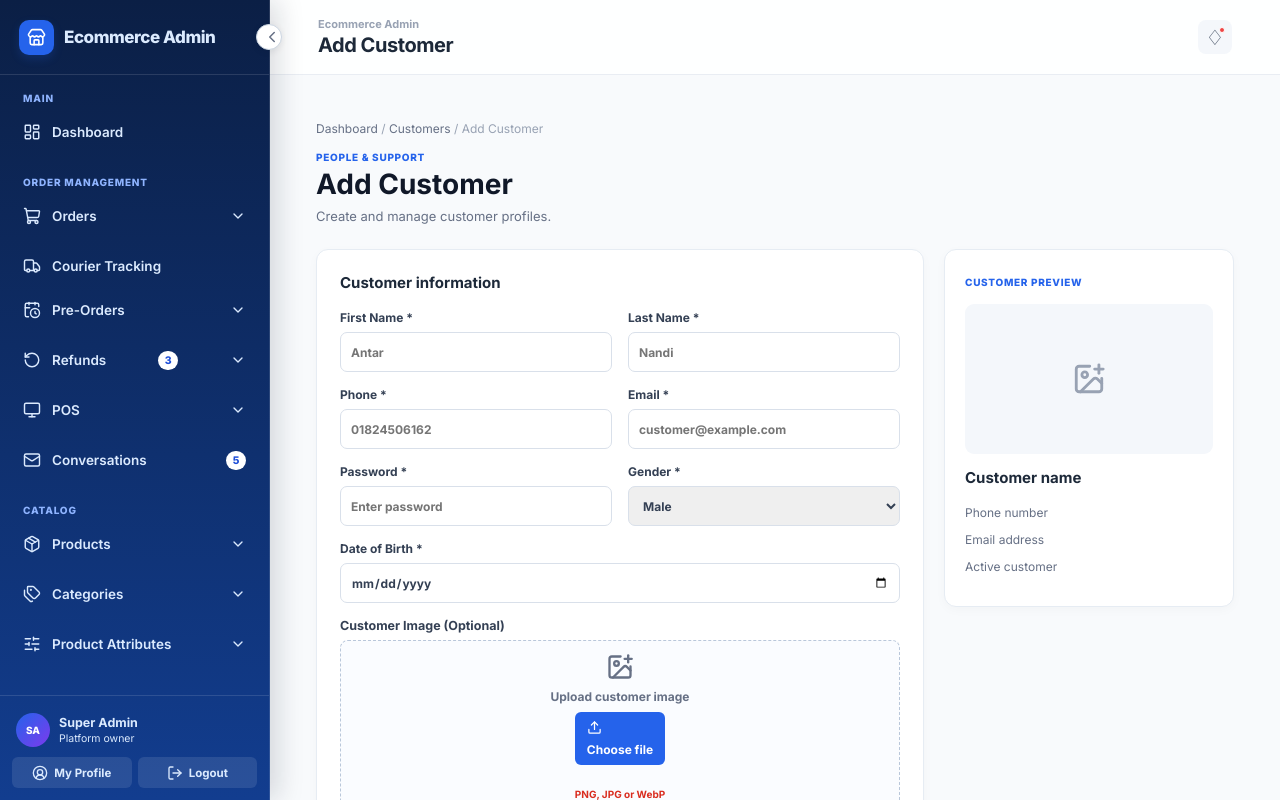
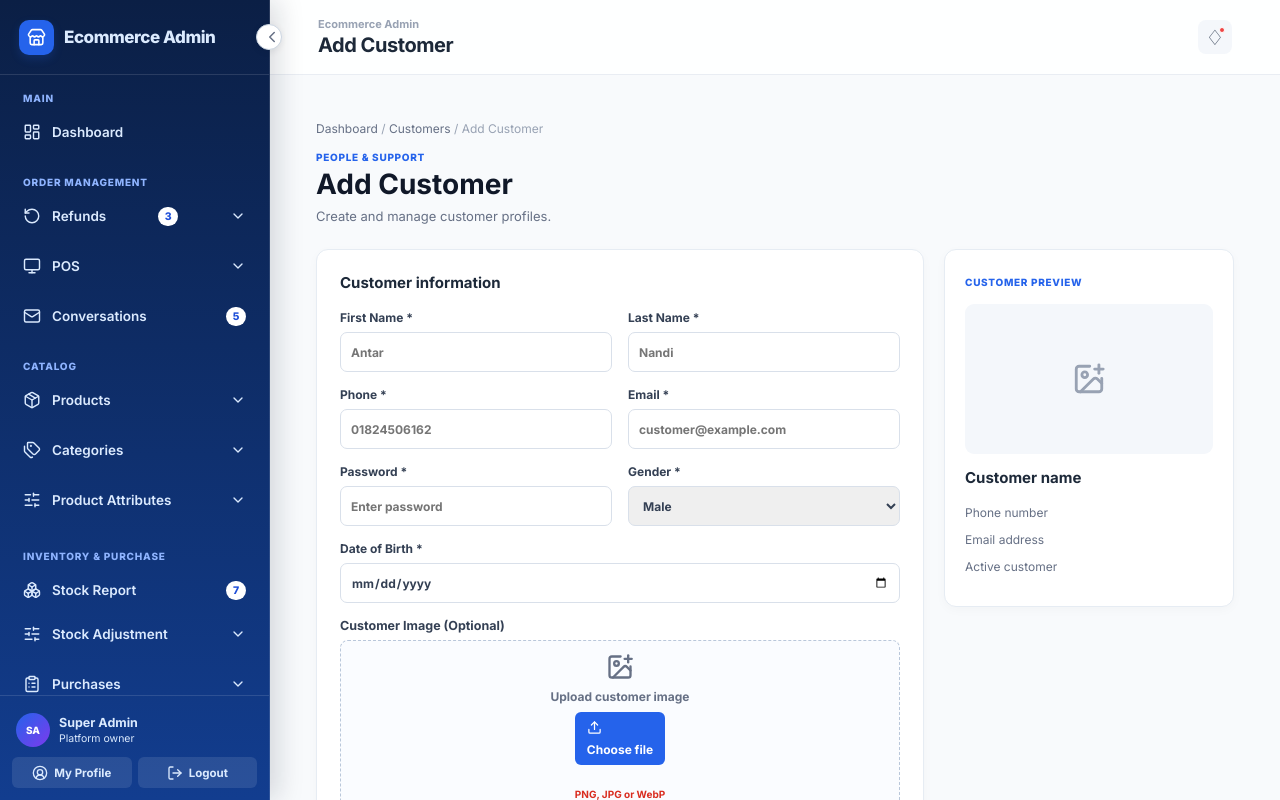
Before and after one commit to Dhrubo123/ecommerce-frontend, a React (Vite) app: page /customers/create in a window 1280 px wide. Shown: the top 800 px of the page. Built offline with nearby package versions, Linux system fonts and the light colour scheme.

Commit message:
comment out

```diff
--- a/src/components/layout/Sidebar.jsx
+++ b/src/components/layout/Sidebar.jsx
@@ -14,8 +14,8 @@ import './Sidebar.css'
 const menuSections = [
   { label: 'Main', items: [{ label: 'Dashboard', icon: LayoutDashboard }] },
   { label: 'Order Management', items: [
-    { label: 'Orders', icon: ShoppingCart, children: ['Order List', 'Create Order'] }, { label: 'Courier Tracking', icon: Truck },
-    { label: 'Pre-Orders', icon: CalendarClock, children: ['Overview / Analytics', 'Pre-Order List', 'Pre-Order Products', 'Commission', 'Profit Report', 'Pre-Order Settings'] },
+    // { label: 'Orders', icon: ShoppingCart, children: ['Order List', 'Create Order'] }, { label: 'Courier Tracking', icon: Truck },
+    // { label: 'Pre-Orders', icon: CalendarClock, children: ['Overview / Analytics', 'Pre-Order List', 'Pre-Order Products', 'Commission', 'Profit Report', 'Pre-Order Settings'] },
     { label: 'Refunds', icon: RotateCcw, badge: 3, children: ['Sales Return List', 'Add Sales Return'] }, { label: 'POS', icon: Monitor, children: ['New POS Sale', 'POS Sales History', 'POS Drafts'] }, { label: 'Conversations', icon: Mail, badge: 5 },
   ] },
   { label: 'Catalog', items: [
```
